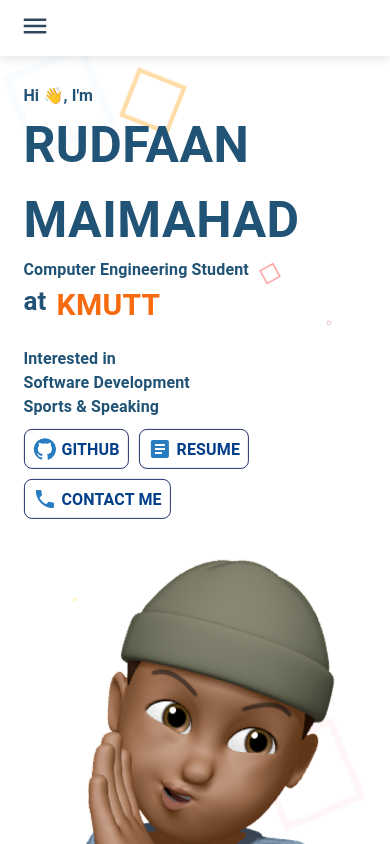
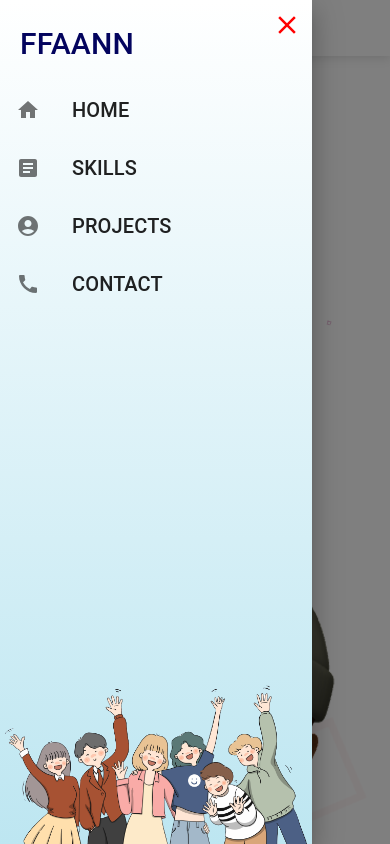
Before and after one commit to ffaann02/personal-website-v2, a React (Create React App) app: page / in a window 390 px wide. Both pictures are taken after a click on the icon 34 px from the left and 26 px from the top of the page. Shown: the top 844 px of the page. Built offline with nearby package versions, Linux system fonts and the light colour scheme.

Commit message:
complete navbar

```diff
--- a/package.json
+++ b/package.json
@@ -18,6 +18,7 @@
     "aos": "^2.3.4",
     "react": "^18.2.0",
     "react-dom": "^18.2.0",
+    "react-router-dom": "^6.4.3",
     "react-scripts": "5.0.1",
     "react-scroll": "^1.8.8",
     "styled-components": "^5.3.6",
--- a/src/components/Navbar.js
+++ b/src/components/Navbar.js
@@ -4,12 +4,27 @@ import { makeStyles } from '@mui/styles'
 import {Link} from "react-scroll"
 import MenuIcon from '@mui/icons-material/Menu';
 import { FontAwesomeIcon } from '@fortawesome/react-fontawesome';
+import List from '@mui/material/List';
+import ListItem from '@mui/material/ListItem';
+import ListItemIcon from '@mui/material/ListItemIcon';
+import ListItemButton from '@mui/material/ListItemButton';
+import HomeIcon from '@mui/icons-material/Home';
+import ArticleIcon from '@mui/icons-material/Article';
+import AccountCircleIcon from '@mui/icons-material/AccountCircle';
+import CallIcon from '@mui/icons-material/Call';
+import CloseIcon from '@mui/icons-material/Close';
+import Divider from '@mui/material/Divider';
+import { useNavigate, NavLink } from 'react-router-dom';
+import imageSidebarMobile from "..//images/people-group.png"
+
+
 const useStyles = makeStyles({
     box:{
         background:"linear-gradient(to bottom, #ffffff 0%, #bde6f1 100%)",
         width:"80%",
     },imageSidebarMobile:{
-      width:"100%"
+      width:"100%",
+      display:"flex"
     }
 })
 
@@ -37,6 +52,24 @@ const Buttons = styled(Box)(({theme})=> ({
 
 export default function Navbar(){
     const classes = useStyles();
+    const [isOpen,setIsOpen] = useState(false)
+
+    const [buttonVisible,setButtonVisible] = useState(false)
+
+    const toggleVisibility = () =>{
+        if(window.pageYOffset > 300){
+            setButtonVisible(true)
+        }
+        else{
+            setButtonVisible(false)
+        }
+    }
+    useEffect(()=>{
+        window.addEventListener('scroll',toggleVisibility)
+        return()=>{
+            window.removeEventListener('scroll',toggleVisibility)
+        }
+    },[])
     return(
         <div>
             <AppBar position="fixed" elevation={0} sx={{backgroundColor:"white", boxShadow:"0 2px 10px rgb(0 0 0 / 0.125)",width:"100%"}}>
@@ -46,10 +79,10 @@ export default function Navbar(){
                 <Typography variant="h6" sx={{display:{xs:"none",sm:"block",md:"block",lg:"block",xl:"block"},color:"#30475E",fontWeight:"700",cursor:"pointer",fontSize:"28px"}}>
                     FFAANN
                 </Typography>
+                </Link>
                 <Typography variant="h6" sx={{display:{xs:"block",sm:"none",md:"none",lg:"none",xl:"none"},color:"#30475E",fontWeight:"700",cursor:"pointer",fontSize:"28px"}}>
-                    <MenuIcon sx={{fontSize:"30px",marginTop:"10px"}}/>
+                    <MenuIcon sx={{fontSize:"30px",marginTop:"10px"}} onClick={()=>{setIsOpen(true)}}/>
                 </Typography>
-                </Link>
                 </Box>
                 <Buttons sx={{display:{xs:"none",sm:"block"}}}>
                     <Link to="skills" smooth duration={1000} offset={-100}>
@@ -72,6 +105,57 @@ export default function Navbar(){
                 </Buttons>
             </StyledToolbar>
             </AppBar>
+            <Drawer variant='temporary' open={isOpen} classes={{paper: classes.box}} onBackdropClick={()=>{setIsOpen(false)}}>
+        <Typography variant="h6" sx={{fontSize:"30px",marginLeft:"20px",marginTop:"20px",color:"#03045E"}}>FFAANN</Typography>
+        <List>
+          <Link to="home" onClick={()=>{setIsOpen(false)}} smooth duration={1000} offset={-100}>
+          <ListItem disablePadding sx={{margin:"10px 0 10px 0"}}>
+            <ListItemButton sx={{"&:hover #iconButtonSidebar":{color:"#03045E"}}}>
+              <ListItemIcon>
+                <HomeIcon id="iconButtonSidebar"/>
+              </ListItemIcon>
+              <Typography variant="h6" sx={{fontSize:"20px"}}>HOME</Typography>
+            </ListItemButton>
+          </ListItem>
+          </Link>
+          <Link to="skills" onClick={()=>{setIsOpen(false)}} smooth duration={1000} offset={-100}>
+          <ListItem disablePadding sx={{margin:"10px 0 10px 0"}} >
+            <ListItemButton sx={{"&:hover #iconButtonSidebar":{color:"#03045E"}}}>
+              <ListItemIcon>
+                <ArticleIcon id="iconButtonSidebar"/>
+              </ListItemIcon>
+              <Typography variant="h6" sx={{fontSize:"20px"}}>SKILLS</Typography>
+            </ListItemButton>
+          </ListItem>
+          </Link>
+          <Link to="projects" onClick={()=>{setIsOpen(false)}} smooth duration={1000} offset={-100}>
+          <ListItem disablePadding sx={{margin:"10px 0 10px 0"}}>
+            <ListItemButton sx={{"&:hover #iconButtonSidebar":{color:"#03045E"}}}>
+              <ListItemIcon>
+                <AccountCircleIcon id="iconButtonSidebar"/>
+              </ListItemIcon>
+              <Typography variant="h6" sx={{fontSize:"20px"}}>PROJECTS</Typography>
+            </ListItemButton>
+          </ListItem>
+          </Link>
+          <Link to="contact" onClick={()=>{setIsOpen(false)}} smooth duration={1000} offset={-100}>
+          <ListItem disablePadding sx={{margin:"10px 0 10px 0"}}>
+            <ListItemButton sx={{"&:hover #iconButtonSidebar":{color:"#03045E"}}}>
+              <ListItemIcon>
+                <CallIcon id="iconButtonSidebar"/>
+              </ListItemIcon>
+              <Typography variant="h6" sx={{fontSize:"20px"}}>CONTACT</Typography>
+            </ListItemButton>
+          </ListItem>
+          </Link>
+        </List>
+        <Box sx={{position:"absolute",right:"10px",top:"10px"}} onClick={()=>{setIsOpen(false)}}>
+            <CloseIcon sx={{fontSize:"30px",color:"red",cursor:'pointer'}}/>
+        </Box>
+        <Box sx={{width:"100%",position:"absolute",bottom:"0"}}>
+        <img  src={imageSidebarMobile} className={classes.imageSidebarMobile} />
+                </Box>
+        </Drawer>
         </div>
     )
 }
--- a/src/components/Skill.js
+++ b/src/components/Skill.js
@@ -143,7 +143,8 @@ export default function Skill() {
                             </Grid>
                             <Grid item lg={4} md={4} sm={12} xs={12} sx={{borderRadius:{xl:"0 20px 20px 0",lg:"0 20px 20px 0 "
                             ,md:"0 20px 20px 0 ",sm:"0 0 20px 20px",xs:"0 0 20px 20px"},borderRight:"1px solid #DDDDDD"
-                            ,borderTop:"1px solid #DDDDDD",borderBottom:"1px solid #DDDDDD",padding:"30px 10px 20px 10px"}}>
+                            ,borderTop:{xl:"1px solid #DDDDDD",lg:"1px solid #DDDDDD",md:"1px solid #DDDDDD",sm:"none",xs:"none"},borderBottom:"1px solid #DDDDDD",padding:"30px 10px 20px 10px"
+                            ,borderLeft:{xl:"none",lg:"none",md:"none",sm:"1px solid #DDDDDD",xs:"1px solid #DDDDDD"}}}>
                                 <Typography variant="h6" sx={{fontSize:{xl:"1.5vw",lg:"1.5vw",md:"24px",sm:"30px",xs:"24px"},fontWeight:"600"}}>Other Skills</Typography>
                                 <Box sx={{padding:"20px 40px",marginTop:"10px"}}>
                                     <Typography variant="h6" sx={{fontSize:{xl:"1.3vw",lg:"1.5vw",md:"22px",sm:"26px",xs:"22px"},fontWeight:"600",color:"#205375"}}>Leadership</Typography>
```
Also changed, not shown: src/images/people-group.png (added), 1 other file (tests, documents, lock files or other folders).
